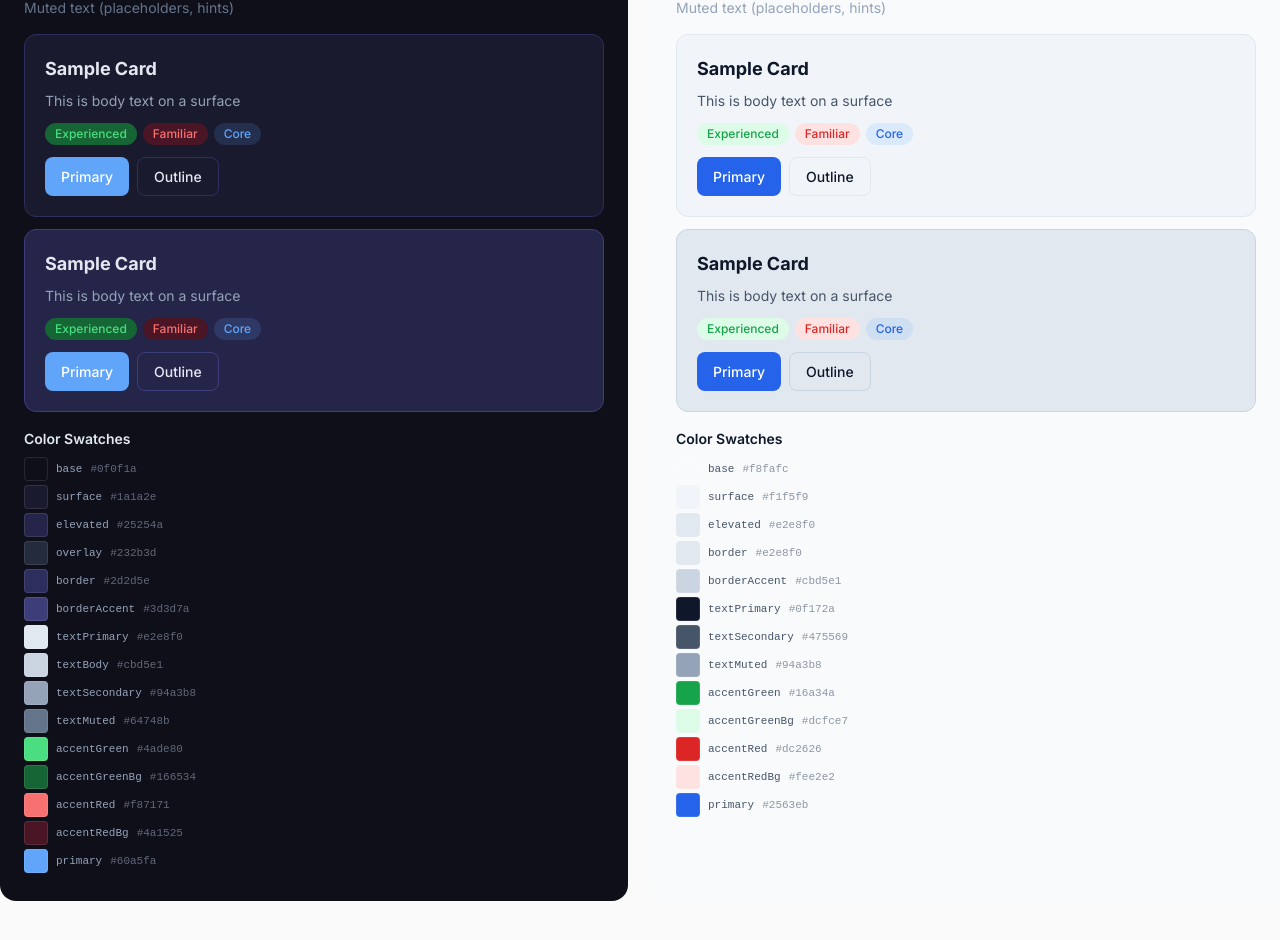
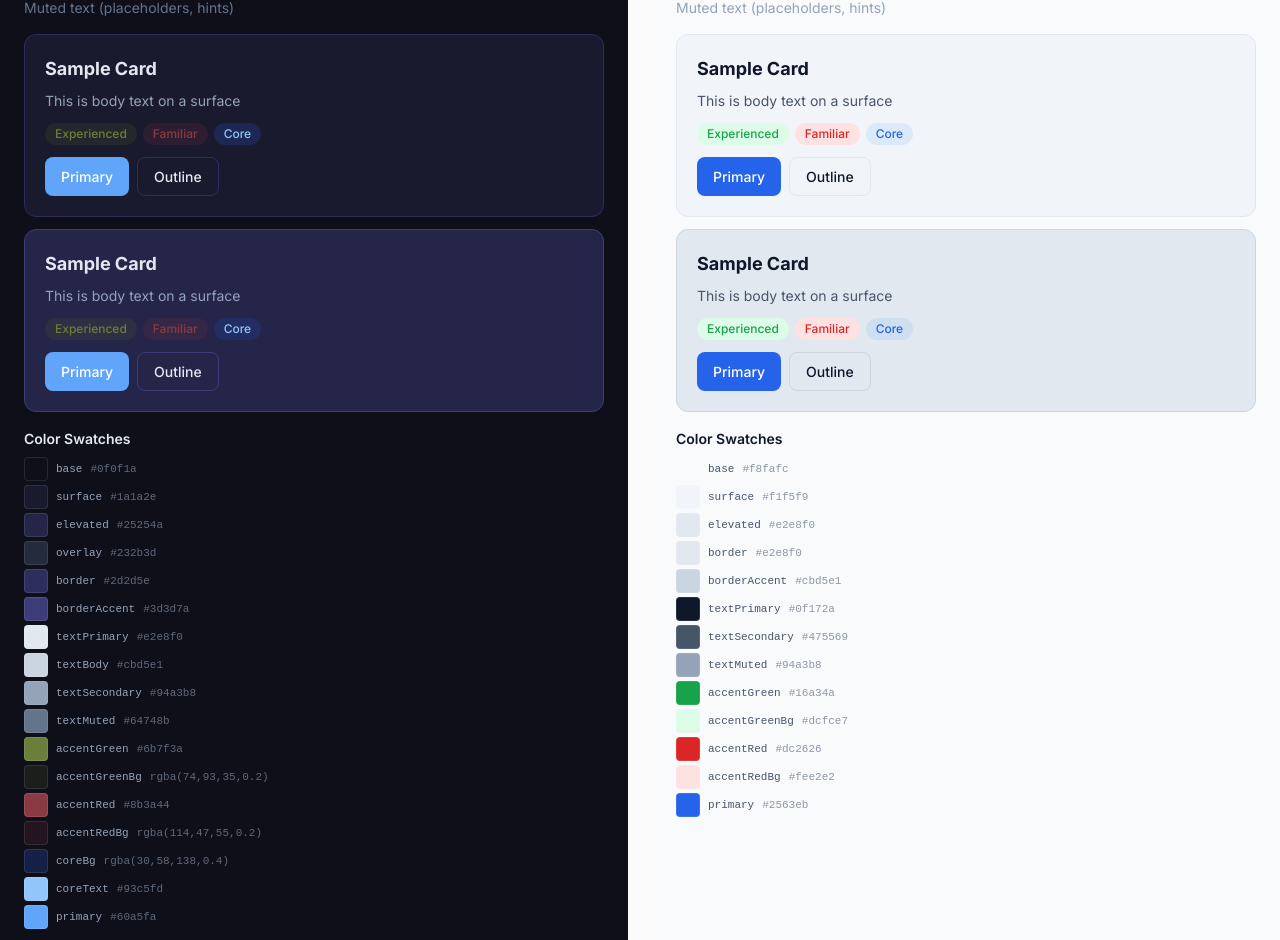
Before and after one commit to ulmo369/ThisIsUlmo, a React (Vite) app: page /dev/components in a window 1280 px wide. Shown: the part 317-1257 px from the top of the page. Built offline with nearby package versions, Linux system fonts and the light colour scheme.

Commit message:
fix: revert dark mode badge colors to current production style in preview

```diff
--- a/src/pages/PalettePreview.tsx
+++ b/src/pages/PalettePreview.tsx
@@ -2,8 +2,9 @@ const dark = {
   base: '#0f0f1a', surface: '#1a1a2e', elevated: '#25254a', overlay: '#232b3d',
   border: '#2d2d5e', borderAccent: '#3d3d7a',
   textPrimary: '#e2e8f0', textBody: '#cbd5e1', textSecondary: '#94a3b8', textMuted: '#64748b',
-  accentGreen: '#4ade80', accentGreenBg: '#166534',
-  accentRed: '#f87171', accentRedBg: '#4a1525',
+  accentGreen: '#6b7f3a', accentGreenBg: 'rgba(74,93,35,0.2)',
+  accentRed: '#8b3a44', accentRedBg: 'rgba(114,47,55,0.2)',
+  coreBg: 'rgba(30,58,138,0.4)', coreText: '#93c5fd',
   primary: '#60a5fa',
 };
 
@@ -26,7 +27,7 @@ function Swatch({ name, hex }: { name: string; hex: string }) {
   );
 }
 
-function SampleCard({ bg, border, textPrimary, textSecondary, accentGreen, accentGreenBg, accentRed, accentRedBg, primary }: Record<string, string>) {
+function SampleCard({ bg, border, textPrimary, textSecondary, accentGreen, accentGreenBg, accentRed, accentRedBg, primary, coreBg, coreText }: Record<string, string>) {
   return (
     <div style={{ background: bg, border: `1px solid ${border}`, borderRadius: 12, padding: 20, marginBottom: 12 }}>
       <h3 style={{ color: textPrimary, fontSize: 18, fontWeight: 700, marginBottom: 8 }}>Sample Card</h3>
@@ -34,7 +35,7 @@ function SampleCard({ bg, border, textPrimary, textSecondary, accentGreen, accen
       <div style={{ display: 'flex', gap: 6, flexWrap: 'wrap', marginBottom: 12 }}>
         <span style={{ background: accentGreenBg, color: accentGreen, padding: '2px 10px', borderRadius: 999, fontSize: 12, fontWeight: 500 }}>Experienced</span>
         <span style={{ background: accentRedBg, color: accentRed, padding: '2px 10px', borderRadius: 999, fontSize: 12, fontWeight: 500 }}>Familiar</span>
-        <span style={{ background: 'rgba(96,165,250,0.15)', color: primary, padding: '2px 10px', borderRadius: 999, fontSize: 12, fontWeight: 500 }}>Core</span>
+        <span style={{ background: coreBg || 'rgba(96,165,250,0.15)', color: coreText || primary, padding: '2px 10px', borderRadius: 999, fontSize: 12, fontWeight: 500 }}>Core</span>
       </div>
       <div style={{ display: 'flex', gap: 8 }}>
         <button style={{ background: primary, color: '#fff', padding: '8px 16px', borderRadius: 8, fontSize: 14, fontWeight: 500, border: 'none', cursor: 'pointer' }}>Primary</button>
@@ -71,6 +72,8 @@ function Panel({ title, tokens, isLight }: { title: string; tokens: typeof dark
         accentRed={tokens.accentRed}
         accentRedBg={tokens.accentRedBg}
         primary={tokens.primary}
+        coreBg={'coreBg' in tokens ? (tokens as typeof dark).coreBg : ''}
+        coreText={'coreText' in tokens ? (tokens as typeof dark).coreText : ''}
       />
 
       <SampleCard
@@ -83,6 +86,8 @@ function Panel({ title, tokens, isLight }: { title: string; tokens: typeof dark
         accentRed={tokens.accentRed}
         accentRedBg={tokens.accentRedBg}
         primary={tokens.primary}
+        coreBg={'coreBg' in tokens ? (tokens as typeof dark).coreBg : ''}
+        coreText={'coreText' in tokens ? (tokens as typeof dark).coreText : ''}
       />
 
       <h3 style={{ color: textColor, fontSize: 14, fontWeight: 600, marginTop: 16, marginBottom: 8 }}>Color Swatches</h3>
```
